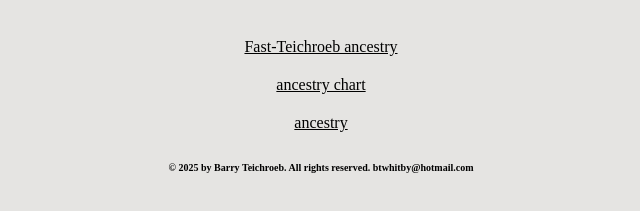
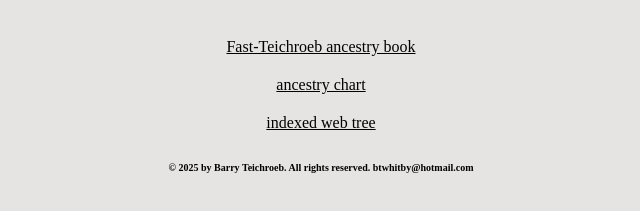
Before and after one commit to btwhitby/go, a plain HTML site: page index.htm in a window 1280 px wide. Shown: the part 295-506 px from the top of the page, without its empty margins (319-959 px from the left). Drawn offline with Linux system fonts and the light colour scheme.

Commit message:
Update index.htm

```diff
--- a/index.htm
+++ b/index.htm
@@ -101,7 +101,7 @@ whichImage.style.width=nW;whichImage.style.height=nH;
 
 <tr valign="bottom" align="center">
 <td colspan=1 align="center" rowspan=1 width=100% height=10>
-<a href="https://www.keepandshare.com/doc9/28379/ancestry-book?da=y" target="_blank">Fast-Teichroeb ancestry</a>
+<a href="https://www.keepandshare.com/doc9/28379/ancestry-book?da=y" target="_blank">Fast-Teichroeb ancestry book</a>
 
 <tr valign="center" align="center">
 <td colspan=1 align="center" height=20>
@@ -120,7 +120,7 @@ whichImage.style.width=nW;whichImage.style.height=nH;
 
 <tr valign="bottom" align="center">
 <td colspan=1 align="center" rowspan=1 width=100% height=10>
-<a href="https://btwhitby.github.io/webtree" target="_blank">ancestry</a>
+<a href="https://btwhitby.github.io/webtree" target="_blank">indexed web tree</a>
 
 <tr valign="center" align="center">
 <td colspan=1 align="center" height=20>
```
